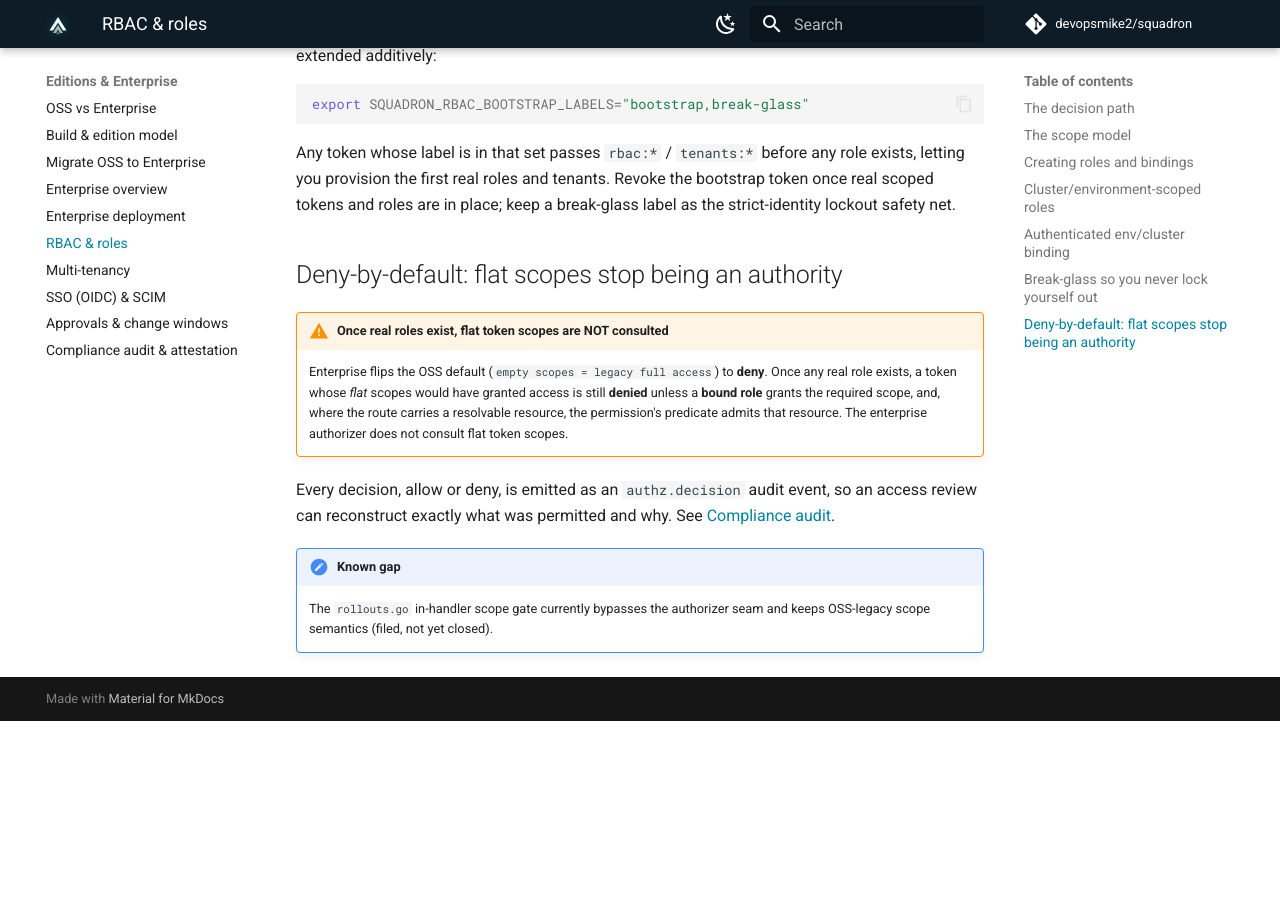
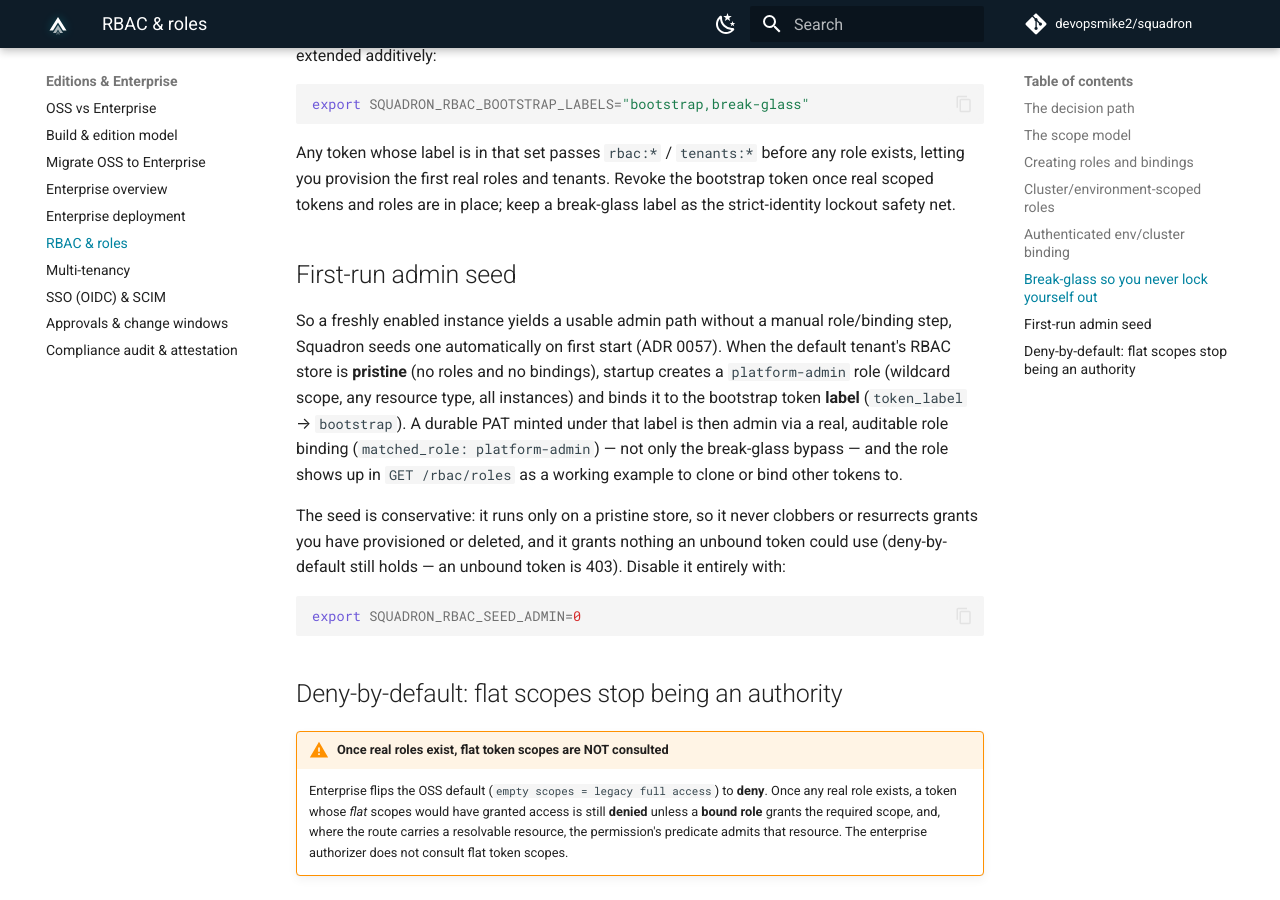
Before and after one commit to devopsmike2/squadron, an MkDocs documentation site: the page built from docs/enterprise/rbac.md, in a window 1280 px wide and 900 px high, scrolled down 5468 px. Built offline with MkDocs 1.6.1 and Material for MkDocs 9.7.7, drawn with Linux system fonts in a browser that asks for light colours; comment, search, counter and statistics services are not loaded; before the commit the page ends 6189 px from its top, so only the background shows below that.

Commit message:
docs(rbac): document the first-run admin seed (ADR 0057) (#89)
Explain that a pristine enterprise instance seeds a platform-admin role bound
to the bootstrap token label on first start, so auth.enabled yields a usable
admin path without a manual binding; note it is pristine-only, preserves
deny-by-default, and is disabled with SQUADRON_RBAC_SEED_ADMIN=0.

Signed-off-by: Michael Iheanacho <miheanacho1@gmail.com>
Co-authored-by: Michael Iheanacho <miheanacho1@gmail.com>

````diff
--- a/docs/enterprise/rbac.md
+++ b/docs/enterprise/rbac.md
@@ -203,6 +203,27 @@ role exists, letting you provision the first real roles and tenants. Revoke the
 bootstrap token once real scoped tokens and roles are in place; keep a
 break-glass label as the strict-identity lockout safety net.
 
+## First-run admin seed
+
+So a freshly enabled instance yields a usable admin path without a manual
+role/binding step, Squadron seeds one automatically on first start (ADR 0057).
+When the default tenant's RBAC store is **pristine** (no roles and no bindings),
+startup creates a `platform-admin` role (wildcard scope, any resource type, all
+instances) and binds it to the bootstrap token **label** (`token_label` →
+`bootstrap`). A durable PAT minted under that label is then admin via a real,
+auditable role binding (`matched_role: platform-admin`) — not only the
+break-glass bypass — and the role shows up in `GET /rbac/roles` as a working
+example to clone or bind other tokens to.
+
+The seed is conservative: it runs only on a pristine store, so it never clobbers
+or resurrects grants you have provisioned or deleted, and it grants nothing an
+unbound token could use (deny-by-default still holds — an unbound token is 403).
+Disable it entirely with:
+
+```bash
+export SQUADRON_RBAC_SEED_ADMIN=0
+```
+
 ## Deny-by-default: flat scopes stop being an authority
 
 !!! warning "Once real roles exist, flat token scopes are NOT consulted"
````
